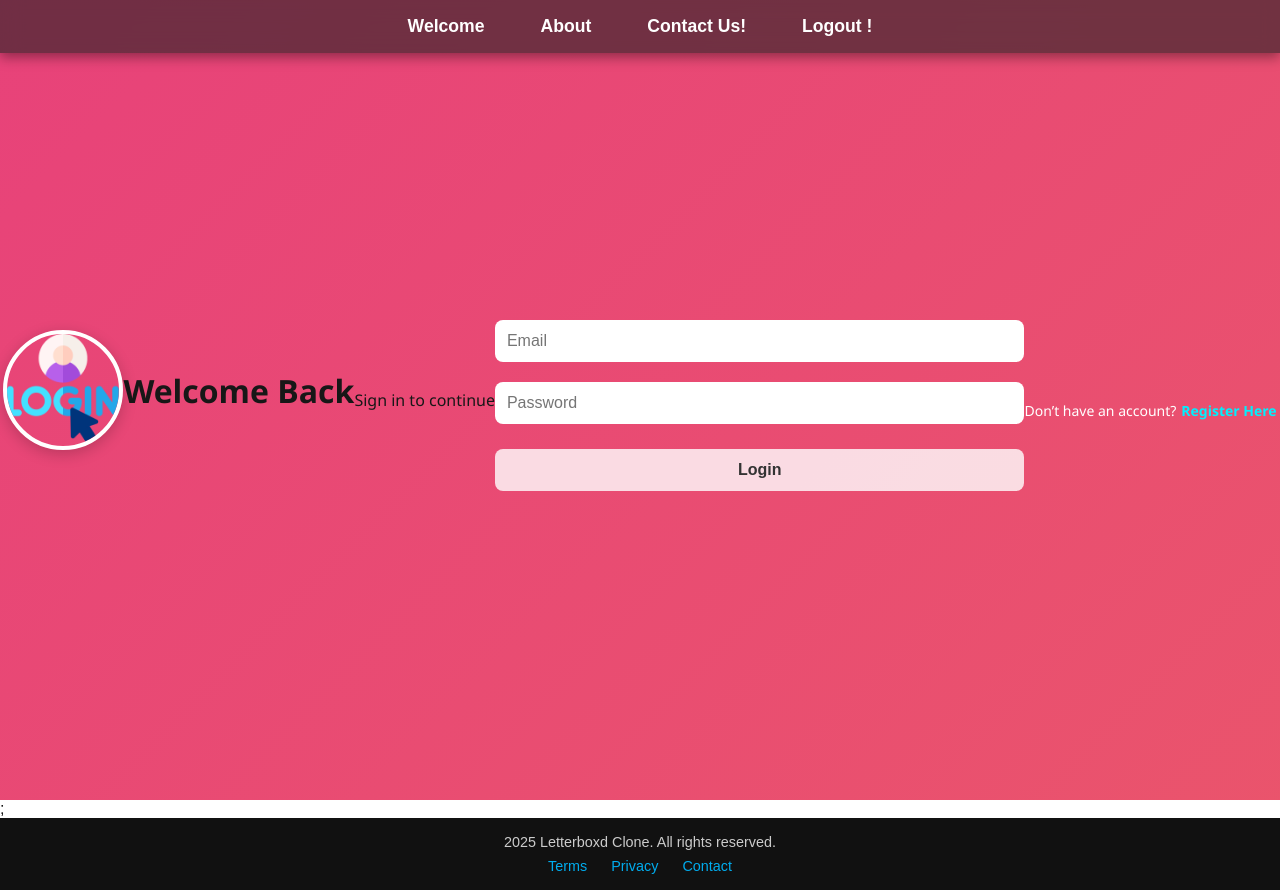
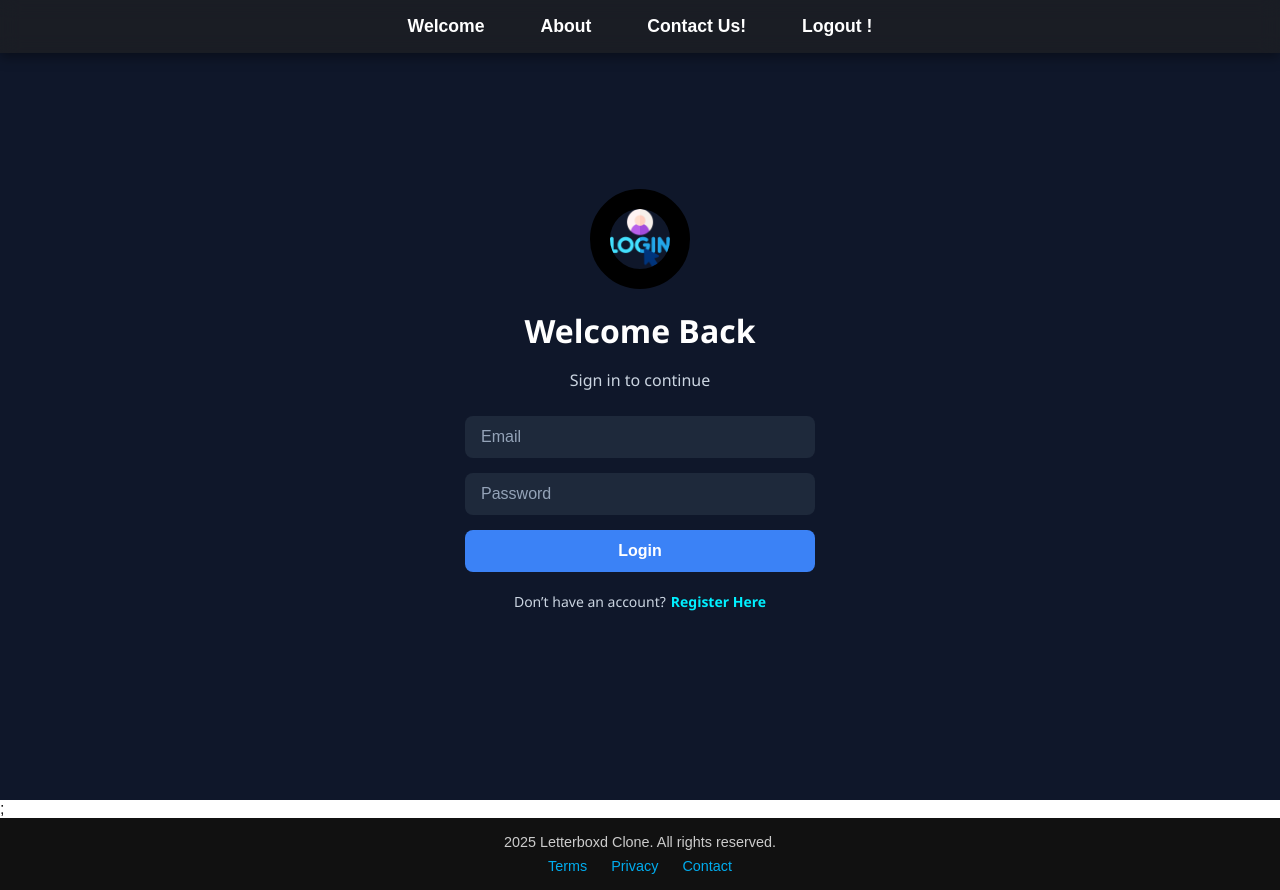
Before and after one commit to Jagadeesh-18-bot/LetterBoxd, a Next.js app: page /Login in a window 1280 px wide. Built offline with nearby package versions, Linux system fonts and the light colour scheme.

Commit message:
restructured login form

```diff
--- a/styles/Login.module.css
+++ b/styles/Login.module.css
@@ -1,90 +1,85 @@
 .fullPage {
-    height: 100vh;
-    width: 100vw;
+  min-height: 100vh;
+  width: 100%;
+  background-color: #0f172a;
+  color: #ffffff;
   display: flex;
+  flex-direction: column;
   justify-content: center;
   align-items: center;
-    background: linear-gradient(-45deg, #ee7752, #e73c7e, #23a6d5, #23d5ab);
-    background-size: 1000% 1000%;
-    animation: gradientShift 15s ease infinite;
+  padding: 20px;
   font-family: 'Segoe UI', sans-serif;
 }
 
-  @keyframes gradientShift {
-    0% { background-position: 0% 50%; }
-    50% { background-position: 100% 50%; }
-    100% { background-position: 0% 50%; }
-  }
-
-  .loginForm {
-    /* background-color: rgba(255, 255, 255, 0.1);
-    padding: 40px;
-    border-radius: 20px;
-    backdrop-filter: blur(10px); */
-    /* box-shadow: 0 8px 32px 0 rgba(0, 0, 0, 0.3);  */
-    color: white;
-    width: 90%;
-    max-width: 400px;
-    text-align: center;
+.logo {
+  width: 100px;
+  height: 100px;
+  border-radius: 50%;
+  margin-bottom: 20px;
+  object-fit: cover;
+  border: 20px solid #000000;
 }
 
 .heading {
   font-size: 2rem;
-    margin-bottom: 20px;
+  font-weight: bold;
+  margin-bottom: 5px;
+}
+
+.subheading {
+  font-size: 1rem;
+  color: #cbd5e1;
+  margin-bottom: 25px;
+  margin-top: 1%;
+}
+
+.form {
+  display: flex;
+  flex-direction: column;
+  width: 100%;
+  max-width: 350px;
+  gap: 15px;
 }
 
 .input {
-    width: 100%;
-    padding: 12px;
-    margin: 10px 0;
+  padding: 12px 16px;
+  font-size: 1rem;
   border: none;
   border-radius: 8px;
-    font-size: 1rem;
+  background-color: #1e293b;
+  color: #ffffff;
   outline: none;
+  transition: 0.2s ease;
+}
+
+.input::placeholder {
+  color: #94a3b8;
+}
+
+.input:focus {
+  background-color: #334155;
 }
 
 .button {
-    width: 100%;
   padding: 12px;
-    margin-top: 15px;
+  background-color: #3b82f6;
+  color: white;
+  font-weight: bold;
   border: none;
-    background-color: #ffffffcc;
-    color: #333;
-    font-weight: bold;
-    font-size: 1rem;
   border-radius: 8px;
   cursor: pointer;
+  font-size: 1rem;
   transition: background-color 0.3s ease;
 }
 
 .button:hover {
-    background-color: #fff;
+  background-color: #2563eb;
 }
 
-  .bottomText {
-    margin-top: 15px;
-    font-size: 0.9rem;
-  }
-
-  .bottomText a {
-    color: #ffffff;
-    text-decoration: underline;
-  }
-
-  .logo {
-    width: 120px;
-    height: 120px;
-    border-radius: 50%;
-    margin-bottom: 20px;
-    object-fit: cover;
-    box-shadow: 0 4px 15px rgba(0, 0, 0, 0.2);
-    border: 4px solid #fff;
-  }
 .registerPrompt {
   margin-top: 20px;
-    text-align: center;
   font-size: 14px;
-    color: #fff;
+  color: #cbd5e1;
 }
 
 .registerLink {
@@ -92,9 +87,10 @@
   text-decoration: none;
   font-weight: bold;
   margin-left: 5px;
-    transition: color 0.3s ease;
+  transition: color 0.3s ease, transform 0.3s ease;
 }
 
 .registerLink:hover {
-    color: #ff0000;
+  color: #ff4d4d;
+  transform: translateY(-2px);
 }
```
Lines whose indentation alone changed are shown as unchanged.
